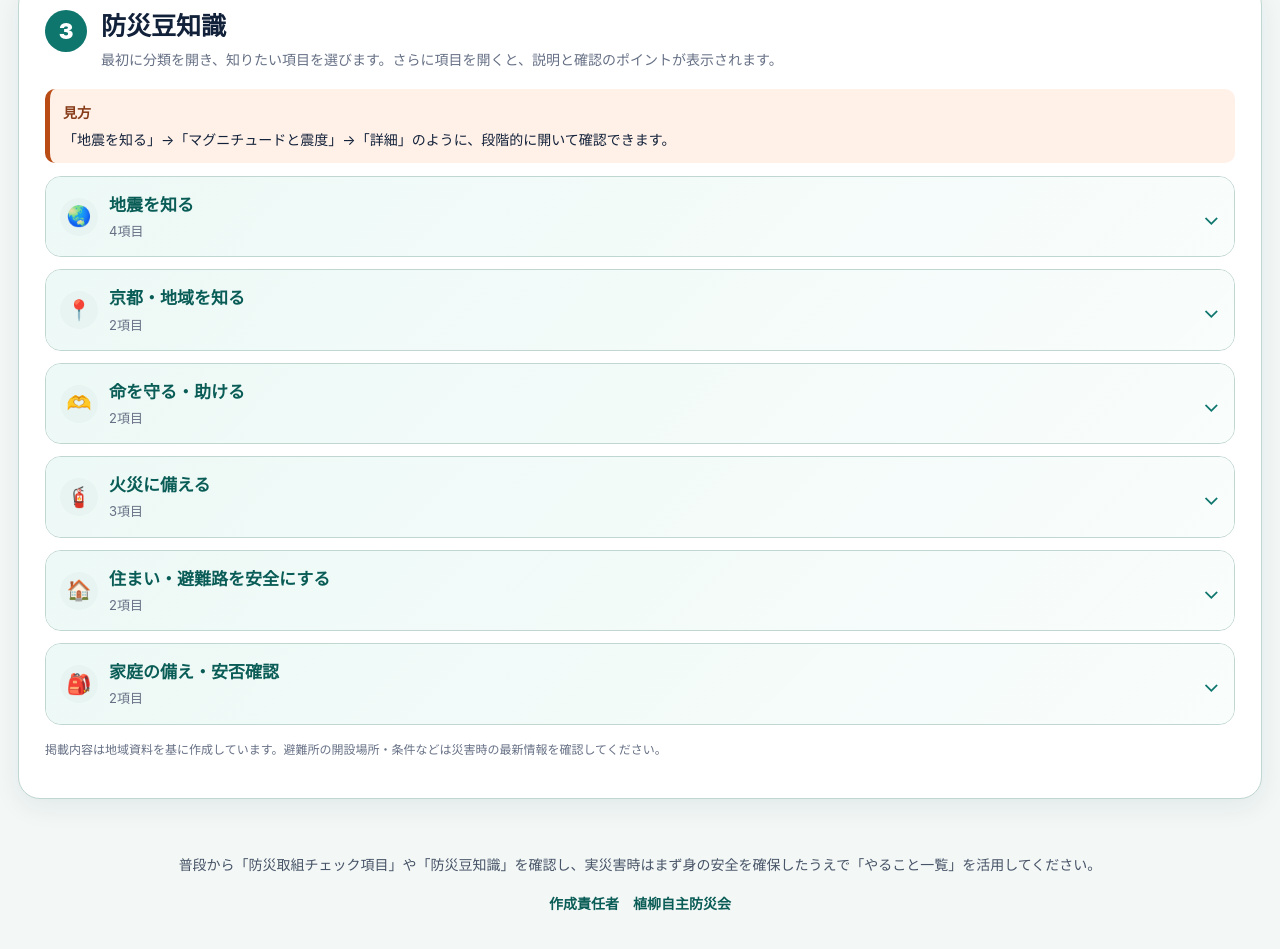
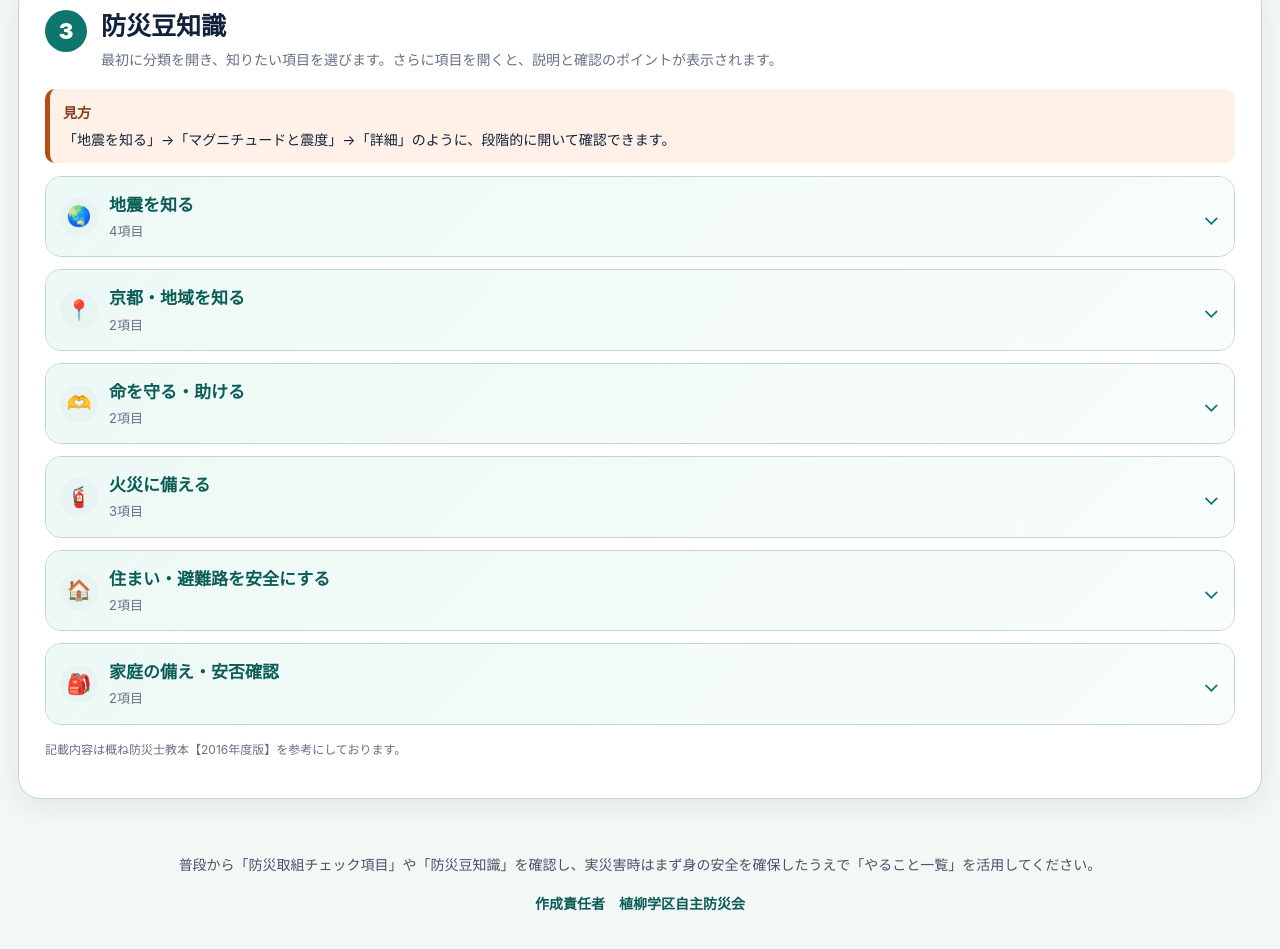
Before and after one commit to terahinan/bousai-resident, a plain HTML site: page index.html in a window 1280 px wide. Shown: the part 1745-2694 px from the top of the page. Drawn offline with Linux system fonts and the light colour scheme.

Commit message:
Add files via upload

```diff
--- a/index.html
+++ b/index.html
@@ -54,12 +54,12 @@
       <div class="section-heading"><div class="section-number">3</div><div><h2>防災豆知識</h2><p>最初に分類を開き、知りたい項目を選びます。さらに項目を開くと、説明と確認のポイントが表示されます。</p></div></div>
       <div class="source-note"><strong>見方</strong><span>「地震を知る」→「マグニチュードと震度」→「詳細」のように、段階的に開いて確認できます。</span></div>
       <div id="triviaList" class="nested-list"></div>
-      <p class="verified-note">掲載内容は地域資料を基に作成しています。避難所の開設場所・条件などは災害時の最新情報を確認してください。</p>
+      <p class="verified-note">記載内容は概ね防災士教本【2016年度版】を参考にしております。</p>
     </section>
 
     <section class="footer-card">
       <p>普段から「防災取組チェック項目」や「防災豆知識」を確認し、実災害時はまず身の安全を確保したうえで「やること一覧」を活用してください。</p>
-      <p class="owner">作成責任者　植柳自主防災会</p>
+      <p class="owner">作成責任者　植柳学区自主防災会</p>
     </section>
   </main>
   <script src="data.js"></script><script src="app.js"></script>
--- a/service-worker.js
+++ b/service-worker.js
@@ -1,4 +1,4 @@
-const CACHE_NAME='jishin-ni-sonaeru-v34-20261024';
+const CACHE_NAME='jishin-ni-sonaeru-v35-20261024';
 const ASSETS=[
   './',
   './index.html',
```
Also changed, not shown: README.txt.
